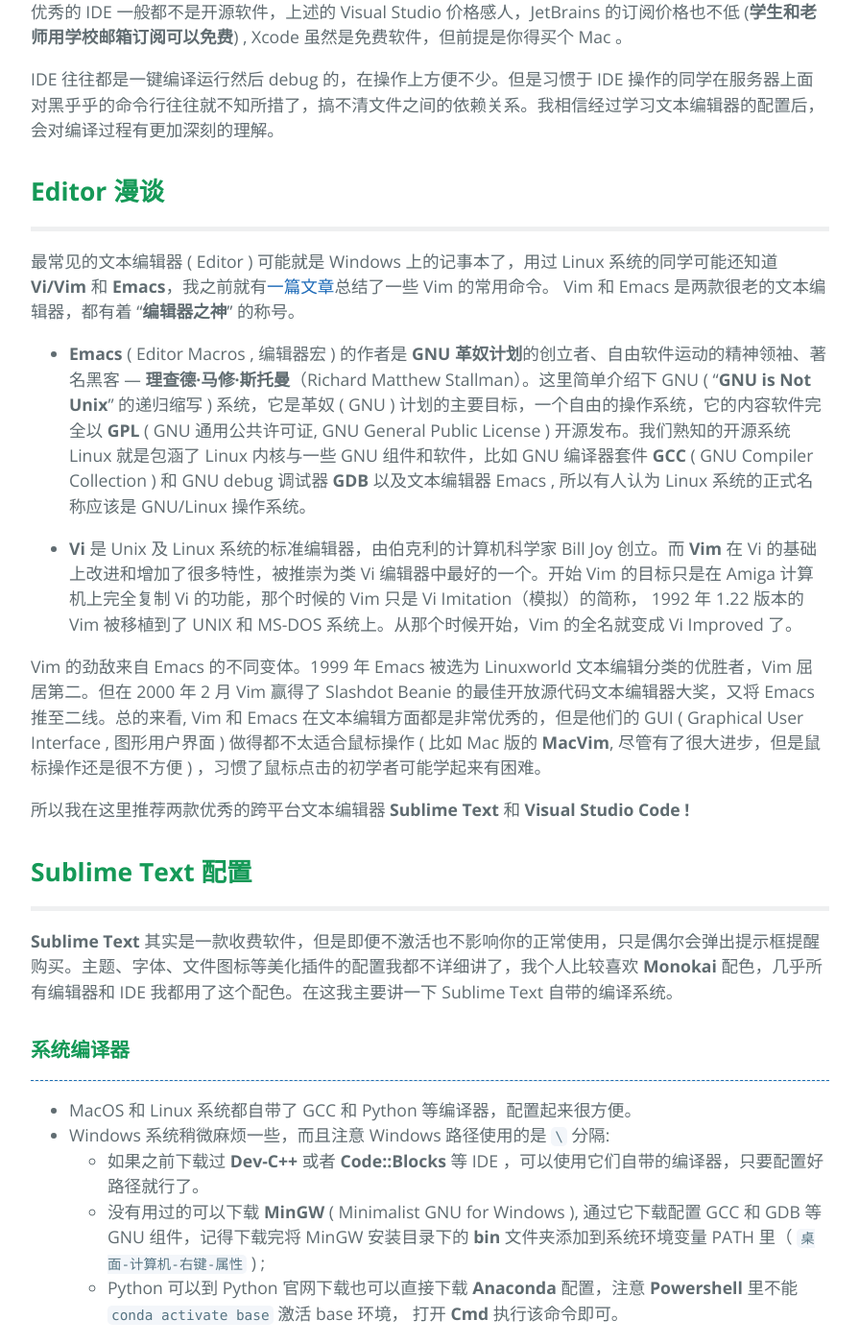
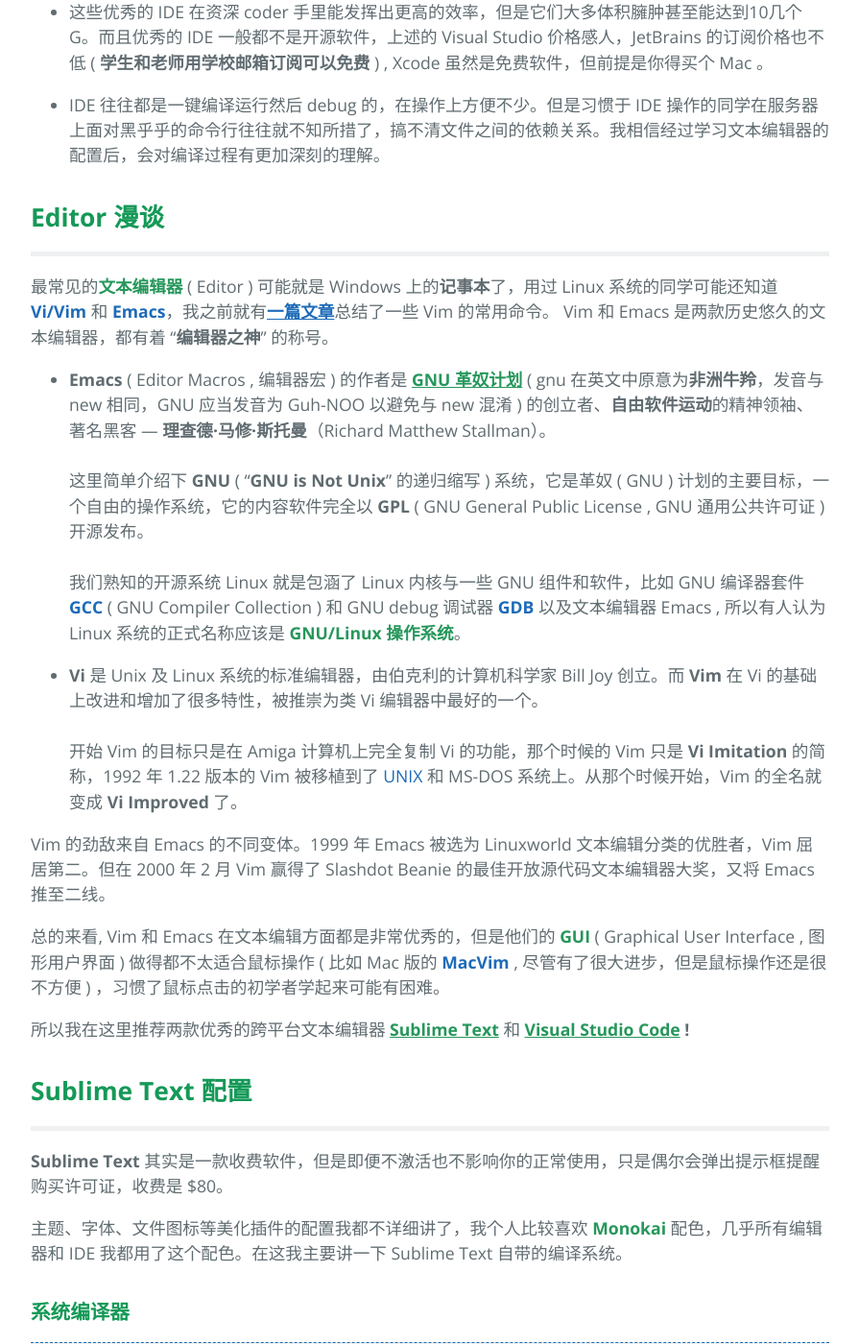
Before and after one commit to wwang721/wwang721.github.io, a Jekyll site: the page built from _posts/2019-8-28-subl_vscode.md, in a window 1280 px wide and 1400 px high, scrolled down 855 px. Shown: the whole window at 96% size, without its empty margins (192-1087 px from the left). Built offline with Jekyll 4.4.1, drawn with Linux system fonts in a browser that asks for light colours; some of the changed text lies outside the part shown.

Commit message:
:pencil:subl&vscode

````diff
--- a/_posts/2019-8-28-subl_vscode.md
+++ b/_posts/2019-8-28-subl_vscode.md
@@ -1,70 +1,81 @@
 ---
 layout: post
-title: "Sublime Text & VS code 配置使用"
+title: "Sublime Text & VS Code 配置使用"
 tagline: "漫谈两款优秀文本编辑器的配置使用..."
 #categories:
 #author: ""
 #meta: ""
 ---
-啰里啰嗦说了一大堆。这篇文章不仅仅是个配置教程，也简单介绍了一些概念并谈了谈我个人的理解。
+啰里啰嗦说了一大堆 ...... 但这篇文章其实不仅仅是个编辑器编程环境的配置教程，也简单介绍了一些常见的概念，并谈了谈我个人对其的理解。
 
 ## **IDE 漫谈**
 
 <hr style="height:5px;" />
 
-对于刚入门的同学来说，集成开发环境 （ **IDE** , Integrated Development Environment ）是一个很好的选择，但是长期使用 IDE 可能会影响我们对文件系统的理解。
+对于刚入门的同学来说，<font color="#26975b"><b>集成开发环境</b></font> ( **IDE** , Integrated Development Environment ) 是一个很好的选择，但是长期使用 IDE 可能会影响我们对文件系统的理解。
 
-* 常见的 IDE 有微软公司 ( Microsoft Inc. ) 的 **Visual Studio** 和苹果公司（ Apple Inc. ）的 **Xcode** , 它们功能丰富各有千秋，但是只能在自家的系统上很好的运行，虽然 Visual Studio 已经有了 MacOS 版本，但那实际上只是个半成品，很多语言都还不支持。
+* 常见的 IDE 有[**微软公司**](https://www.microsoft.com) ( **Microsoft** ***Inc.*** ) 的 [**Visual Studio**](https://www.visualstudio.com) 和[**苹果公司**](https://www.apple.com)（ **Apple** ***Inc.*** ）的 [**Xcode**](https://developer.apple.com/xcode/) , 它们功能丰富各有千秋，但是只能在自家的系统上很好的运行，虽然 Visual Studio 已经有了 MacOS 版本，但那实际上只是个半成品，很多语言都还不支持。
  <br>
  <br>
-* 位于捷克共和国首都布拉格的 **JetBrains** 公司发布的 **CLion、PyCharm、 IntelliJ IDEA** 等跨平台的 IDE ，在 Windows、 MacOS、 Linux 系统上都能很好的运行。
+* 总部位于捷克共和国首都布拉格的 [***JetBrains***](http://www.jetbrains.com) 公司发布的 **[CLion](http://www.jetbrains.com/clion)、[PyCharm](http://www.jetbrains.com/pycharm/)、 [IntelliJ IDEA](http://www.jetbrains.com/idea/)** 等跨平台的 IDE ，在 Windows、 MacOS、 Linux 系统上都能很好的运行。
 
-这些优秀的 IDE 在资深 coder 手里能发挥出更高的效率，但是它们大多体积臃肿甚至能达到10几个G。而且优秀的 IDE 一般都不是开源软件，上述的 Visual Studio 价格感人，JetBrains 的订阅价格也不低 (**学生和老师用学校邮箱订阅可以免费**) , Xcode 虽然是免费软件，但前提是你得买个 Mac 。
+* 这些优秀的 IDE 在资深 coder 手里能发挥出更高的效率，但是它们大多体积臃肿甚至能达到10几个G。而且优秀的 IDE 一般都不是开源软件，上述的 Visual Studio 价格感人，JetBrains 的订阅价格也不低 ( **学生和老师用学校邮箱订阅可以免费** ) , Xcode 虽然是免费软件，但前提是你得买个 Mac 。
 
-IDE 往往都是一键编译运行然后 debug 的，在操作上方便不少。但是习惯于 IDE 操作的同学在服务器上面对黑乎乎的命令行往往就不知所措了，搞不清文件之间的依赖关系。我相信经过学习文本编辑器的配置后，会对编译过程有更加深刻的理解。
+* IDE 往往都是一键编译运行然后 debug 的，在操作上方便不少。但是习惯于 IDE 操作的同学在服务器上面对黑乎乎的命令行往往就不知所措了，搞不清文件之间的依赖关系。我相信经过学习文本编辑器的配置后，会对编译过程有更加深刻的理解。
 
 ## **Editor 漫谈**
 
 <hr style="height:5px;" />
 
-最常见的文本编辑器 ( Editor ) 可能就是 Windows 上的记事本了，用过 Linux 系统的同学可能还知道 **Vi/Vim** 和 **Emacs**，我之前就有[一篇文章]({{ site.url }}/2019/05/21/Vim-notes.html)总结了一些 Vim 的常用命令。
-Vim 和 Emacs 是两款很老的文本编辑器，都有着 “**编辑器之神**” 的称号。
+最常见的<font color="#26975b"><b>文本编辑器</b></font> ( Editor ) 可能就是 Windows 上的**记事本**了，用过 Linux 系统的同学可能还知道 [**Vi/Vim**](https://www.vim.org) 和 [**Emacs**](http://www.gnu.org/software/emacs/)，我之前就有[<u><b>一篇文章</b></u>]({{ site.url }}/2019/05/21/Vim-notes.html)总结了一些 Vim 的常用命令。
+Vim 和 Emacs 是两款历史悠久的文本编辑器，都有着 “**编辑器之神**” 的称号。
 
-* **Emacs** ( Editor Macros , 编辑器宏 ) 的作者是 **GNU 革奴计划**的创立者、自由软件运动的精神领袖、著名黑客 --- **理查德·马修·斯托曼**（Richard Matthew Stallman）。这里简单介绍下 GNU ( "**GNU is Not Unix**" 的递归缩写 ) 系统，它是革奴 ( GNU ) 计划的主要目标，一个自由的操作系统，它的内容软件完全以 **GPL** ( GNU 通用公共许可证, GNU General Public License ) 开源发布。我们熟知的开源系统 Linux 就是包涵了 Linux 内核与一些 GNU 组件和软件，比如 GNU 编译器套件 **GCC** ( GNU Compiler Collection ) 和 GNU debug 调试器 **GDB** 以及文本编辑器 Emacs , 所以有人认为 Linux 系统的正式名称应该是 GNU/Linux 操作系统。
+* **Emacs** ( Editor Macros , 编辑器宏 ) 的作者是 [<font color="#26975b"><b><u>GNU 革奴计划</u></b></font>](http://www.gnu.org) ( gnu 在英文中原意为**非洲牛羚**，发音与 new 相同，GNU 应当发音为 Guh-NOO 以避免与 new 混淆 ) 的创立者、**自由软件运动**的精神领袖、著名黑客 --- **理查德·马修·斯托曼**（Richard Matthew Stallman）。<br><br>这里简单介绍下 **GNU** ( "**GNU is Not Unix**" 的递归缩写 ) 系统，它是革奴 ( GNU ) 计划的主要目标，一个自由的操作系统，它的内容软件完全以 **GPL** ( GNU General Public License , GNU 通用公共许可证 ) 开源发布。<br><br>我们熟知的开源系统 Linux 就是包涵了 Linux 内核与一些 GNU 组件和软件，比如 GNU 编译器套件 [**GCC**](http://gcc.gnu.org) ( GNU Compiler Collection ) 和 GNU debug 调试器 [**GDB**](http://www.gnu.org/s/gdb/) 以及文本编辑器 Emacs , 所以有人认为 Linux 系统的正式名称应该是 <font color="#26975b"><b>GNU/Linux 操作系统</b></font>。
 
-* **Vi** 是 Unix 及 Linux 系统的标准编辑器，由伯克利的计算机科学家 Bill Joy 创立。而 **Vim** 在 Vi 的基础上改进和增加了很多特性，被推崇为类 Vi 编辑器中最好的一个。开始 Vim 的目标只是在 Amiga 计算机上完全复制 Vi 的功能，那个时候的 Vim 只是 Vi Imitation（模拟）的简称， 1992 年 1.22 版本的 Vim 被移植到了 UNIX 和 MS-DOS 系统上。从那个时候开始，Vim 的全名就变成 Vi Improved 了。
+* **Vi** 是 Unix 及 Linux 系统的标准编辑器，由伯克利的计算机科学家 Bill Joy 创立。而 **Vim** 在 Vi 的基础上改进和增加了很多特性，被推崇为类 Vi 编辑器中最好的一个。<br><br>开始 Vim 的目标只是在 Amiga 计算机上完全复制 Vi 的功能，那个时候的 Vim 只是 **Vi Imitation** 的简称，1992 年 1.22 版本的 Vim 被移植到了 [UNIX](http://www.unix.org) 和 MS-DOS 系统上。从那个时候开始，Vim 的全名就变成 **Vi Improved** 了。
 
-Vim 的劲敌来自 Emacs 的不同变体。1999 年 Emacs 被选为 Linuxworld 文本编辑分类的优胜者，Vim 屈居第二。但在 2000 年 2 月 Vim 赢得了 Slashdot Beanie 的最佳开放源代码文本编辑器大奖，又将 Emacs 推至二线。总的来看, Vim 和 Emacs 在文本编辑方面都是非常优秀的，但是他们的 GUI ( Graphical User Interface , 图形用户界面 ) 做得都不太适合鼠标操作 ( 比如 Mac 版的 **MacVim**, 尽管有了很大进步，但是鼠标操作还是很不方便 ) ，习惯了鼠标点击的初学者可能学起来有困难。
+Vim 的劲敌来自 Emacs 的不同变体。1999 年 Emacs 被选为 Linuxworld 文本编辑分类的优胜者，Vim 屈居第二。但在 2000 年 2 月 Vim 赢得了 Slashdot Beanie 的最佳开放源代码文本编辑器大奖，又将 Emacs 推至二线。
 
-所以我在这里推荐两款优秀的跨平台文本编辑器 **Sublime Text** 和 **Visual Studio Code !**
+总的来看, Vim 和 Emacs 在文本编辑方面都是非常优秀的，但是他们的 <font color="#26975b"><b>GUI</b></font> ( Graphical User Interface , 图形用户界面 ) 做得都不太适合鼠标操作 ( 比如 Mac 版的 [**MacVim**](http://www.macvim.org) , 尽管有了很大进步，但是鼠标操作还是很不方便 ) ，习惯了鼠标点击的初学者学起来可能有困难。
+
+所以我在这里推荐两款优秀的跨平台文本编辑器 [<font color="#26975b"><b><u>Sublime Text</u></b></font>](http://www.sublimetext.com) 和 [<font color="#26975b"><b><u>Visual Studio Code</u></b></font>](https://code.visualstudio.com) **!**
 
 ## **Sublime Text 配置**
 
 <hr style="height:5px;" />
 
-**Sublime Text** 其实是一款收费软件，但是即便不激活也不影响你的正常使用，只是偶尔会弹出提示框提醒购买。主题、字体、文件图标等美化插件的配置我都不详细讲了，我个人比较喜欢 **Monokai** 配色，几乎所有编辑器和 IDE 我都用了这个配色。在这我主要讲一下 Sublime Text 自带的编译系统。
+**Sublime Text** 其实是一款收费软件，但是即便不激活也不影响你的正常使用，只是偶尔会弹出提示框提醒购买许可证，收费是 $80。
+
+主题、字体、文件图标等美化插件的配置我都不详细讲了，我个人比较喜欢 <font color="#26975b"><b>Monokai</b></font> 配色，几乎所有编辑器和 IDE 我都用了这个配色。在这我主要讲一下 Sublime Text 自带的编译系统。
+
+<span id="systemCompiler"></span>
 
 ### **系统编译器**
 
 <hr style="height:1px;border:none;border-top:1px dashed #1c6eb4" />
 
 * MacOS 和 Linux 系统都自带了 GCC 和 Python 等编译器，配置起来很方便。
-* Windows 系统稍微麻烦一些，而且注意 Windows 路径使用的是 `\` 分隔:
-	* 如果之前下载过 **Dev-C++** 或者 **Code::Blocks** 等 IDE ，可以使用它们自带的编译器，只要配置好路径就行了。
-	* 没有用过的可以下载 **MinGW** ( Minimalist GNU for Windows ), 通过它下载配置 GCC 和 GDB 等 GNU 组件，记得下载完将 MinGW 安装目录下的 **bin** 文件夹添加到系统环境变量 PATH 里（ `桌面-计算机-右键-属性` ) ;
-	* Python 可以到 Python 官网下载也可以直接下载 **Anaconda** 配置，注意 **Powershell** 里不能 `conda activate base` 激活 base 环境， 打开 **Cmd** 执行该命令即可。
+
+* Windows 系统稍微麻烦一些，而且注意 Windows 路径使用的是<font color="#26975b"><b>反斜杠</b></font> `\` 分隔:
+	* 如果之前下载过 [**Dev-C++**](https://bloodshed-dev-c.en.softonic.com) 或者 [**Code::Blocks**](http://www.codeblocks.org) 等 IDE ，可以使用它们自带的编译器，只要配置好路径就行了。
+
+	* 没有用过 IDE 的同学可以下载 [**MinGW**](http://www.mingw.org) ( Minimalist GNU for Windows ), 通过它下载配置 GCC 和 GDB 等 GNU 组件，记得下载完将 MinGW 安装目录下的 **bin** 文件夹添加到系统环境变量 PATH 里（ `桌面-计算机-右键-属性` ) ;
+
+	* Python 可以到 [***<u>https://www.python.org</u>***](https://www.python.org) 官网下载，也可以直接下载 [**Anaconda**](https://www.anaconda.com) 进行配置，注意在 Windows 的 **PowerShell** 里不能 `conda activate base` 激活 base 环境， 打开 **CMD** 执行该命令即可。
 
 ### **Sublime Text 编译系统**
 
 <hr style="height:1px;border:none;border-top:1px dashed #1c6eb4" />
 
-打开 Sublime Text，选择 `工具-编译系统` 可以看到自带的多种编译系统，其中可能有的能够正常使用，而有的不能，对应的配置文件在安装目录下找到 Packages 文件夹，里面有很多 XXX.sublime-package ( XXX 是对应语言，如 C++、Python 等 ) 文件，这些其实就是 zip 压缩文件，复制一个出来将后缀名改为 .zip 就可以解压看到里面的 XXX.sulime-build 文件。不推荐直接修改自带的编译系统，但是如果自己改过的 .sublime-build 文件想放入 .build-package 可以用 `zip` 命令:
+打开 Sublime Text，选择 `工具-编译系统` 可以看到自带的多种编译系统，其中可能有的能够正常使用，而有的不能，对应的配置文件在安装目录下找到 **Packages** 文件夹，里面有很多 XXX.sublime-package ( XXX 是对应语言，如 C++、Python 等 ) 文件，这些其实就是 **zip** 压缩文件，复制一个出来将后缀名改为 .zip 就可以解压看到里面的 XXX.sulime-build 文件。
+
+一般<font color="#26975b"><b>不推荐直接修改自带的编译系统</b></font>，但是如果想把自己改过的 .sublime-build 文件放入 .build-package 中，可以使用 `zip` 命令:
 
 1. `sudo zip -d XXX.sublime-package XXX.sublime-build`: 删除原有的 .sublime-build 文件;
 2. `sudo zip -g XXX.sublime-package /path/to/XXX.sublime-build`: 将新的 .sublime-build 文件放入;
 3. 重启 Sublime Text 就 OK 了。
 
-我们也可以新建自己的编译系统，选择 `工具-编译系统-编译新系统` 就会生成一个新的 xxx.sublime-build 文件，其实这就是一个 JSON 文件，我给出一个Python编译系统的模板：
+我们也可以<font color="#26975b"><b>新建自己的编译系统</b></font>，选择 `工具-编译系统-编译新系统` 就会生成一个新的 xxx.sublime-build 文件，其实这就是一个 **JSON** ( JavaScript Object Notation , JS 对象简谱 ) 文件，是一种轻量级的数据交换格式。我给出一个 Python 编译系统的模板：
 
 ``` json
 {
@@ -92,29 +103,34 @@
 
 <br>
 
-后面的 “variants” 标签部分其实就是 Sublime Text 的`工具` 选项里编译 ( Compile ) 和运行 ( Run ) 的区别，标签外就是 `编译` 执行的部分, 而 "variant" 内就是 `Run` 执行的部分 （ 当然，对于 Python 这种解释型语言没有什么区别 )。进入 `偏好设置/首选项-浏览程序包` ，打开 User 文件夹就可以找到自定义的编译系统。
+后面的 “**variants**” 标签部分其实就是 Sublime Text 的`工具` 选项里**编译** ( Compile ) 和**运行** ( Run ) 的区别，标签外就是 `编译` 执行的部分, 而 "variant" 内就是 `Run` 执行的部分 （ 当然，对于 Python 这种**解释型**语言没有什么区别 )。进入 `偏好设置/首选项-浏览程序包` ，打开 **User** 文件夹就可以找到<u><b>自定义的编译系统</b></u>。
 
-配置完成后打开想要编译执行的代码，按 `Command/Ctrl+B` 就可以编译，或者按 `Shift+Command/Ctrl+B` 就可以直接运行了。
+配置完成后打开想要编译执行的代码，按 `Command/Ctrl+B` 就可以编译，或者按 `Shift+Command/Ctrl+B` 快捷键就可以直接运行了。
 
 
 ## **Visual Studio Code 配置**
 
 <hr style="height:5px;" />
 
-作为微软公司的开源编辑器，品质质量都很有保障，但配置起来可能会让初学者一头雾水。
-同样，主题、字体、文件图标等美化插件的配置我都不详细讲了，推荐一款 “**Monokai GRS**” 的主题配色，可以直接在拓展应用商店里搜到，如果觉得英文界面有困难，可以在拓展应用商店里下载 "**Chinese (Simplified) Language Pack for Visual Studio Code**" 微软官方汉化插件进行汉化。
+**Visual Studio Code** 作为微软公司的**开源**编辑器，不仅名字继承于微软的 IDE **Visual Studio** ，图标也和 Visual Studio 很相似。微软出品的产品质量都很有保障，但配置起来可能会让初学者一头雾水。
 
-简单谈谈 VS Code 的设置，它的设置使用的都是 JSON 文件，按照 **用户设置-工作区设置-文件夹设置** 分级，越后优先级越高，后一级会覆盖前一级的设置。更改设置后会在工作文件夹中生成一个 **.vscode** 文件夹，里面有一个 **setting.json** 文件，它就是你的文件夹设置。
+同样，主题、字体、文件图标等美化插件的配置我都不详细讲了，推荐一款 “**Monokai GRS**” 的主题配色，可以直接在 Visual Studio Code 内嵌的**拓展应用商店**里搜到。如果觉得英文 **UI** ( User Interface , 用户界面 ) 使用起来有困难，可以在拓展应用商店里下载微软官方汉化插件 "**Chinese (Simplified) Language Pack for Visual Studio Code**" 进行汉化。
+
+简单谈谈 VS Code 的设置，微软最近的产品设置使用的都是 JSON 文件，按照 **用户设置-工作区设置-文件夹设置** 分级，越往后优先级越高，后一级会覆盖前一级的设置。更改设置后会在工作文件夹中生成一个 **.vscode** 隐藏文件夹，里面有一个 **settings.json** 文件，这就是你的文件夹设置文件。
 
 ### **Visual Studio Code 编译配置**
 
 <hr style="height:1px;border:none;border-top:1px dashed #1c6eb4" />
 
-在 VS Code 中编译运行程序，同样首先得配置好系统的编译器和 debug 工具。配置好后用 VS Code 打开工作文件夹和代码，选择 `终端-配置任务`，对于 C/C++ 可以直接选择 `C/C++: g++ build active file`, VS Code 会在 .vscode 中生成一个 **task.json** 文件，我们几乎不用去更改它。对于 Python 代码，则只能选择 `使用模板创建task.json文件-Others`生成 task.json 文件，这样得到的基本配置为：
+在 VS Code 中编译运行程序，同样首先得配置好系统的编译器和 debug 工具，在上面关于 Sublime Text 的部分中[**已经说过**](#systemCompiler "系统编译器")，这里不再赘述。
+
+配置好后用 VS Code 打开工作文件夹和代码，选择 `终端-配置任务`，对于 C/C++ 可以直接选择 `C/C++: g++ build active file` , VS Code 会在 .vscode 中自动生成一个 **task.json** 文件，我们几乎不用去更改它。
+
+对于 Python 代码，则只能选择 `使用模板创建task.json文件-Others` 生成 task.json 文件，这样得到的基本配置文件为：
 
 ``` json
 {
-    // See https://go.microsoft.com/fwlink/?LinkId=733558
+    // See https://go.microsoft.com
     // for the documentation about the tasks.json format
     "version": "2.0.0",
     "tasks": [
@@ -131,7 +147,7 @@
 
 ``` json
 {
-    // See https://go.microsoft.com/fwlink/?LinkId=733558
+    // See https://go.microsoft.com
     // for the documentation about the tasks.json format
     "version": "2.0.0",
     "tasks": [
@@ -148,25 +164,25 @@
 }
 ```
 
-其中 "label" 标签大致就是任务名称，最重要的是在 “command” 里正确配置编译器路径，并且给 “**args**” ( **arguments** ) 标签里加上一些 -flag，根据需要自行确定。
+其中 "**label**" 标签大致就是任务名称，最重要的是在 “**command**” 里正确配置编译器路径，并且给 “**args**” ( **arguments** ) 标签里加上一些 -flag，根据需要自行确定 ( `${file}` 代表当前程序的文件名 ) 。
 
 <br>
 <img src='https://raw.githubusercontent.com/NoNo721/Pictures/master/arrow.png' alt="arrow" title="right arrow" style='float:left; width:30px;height:10 px'/>
-这里简单谈谈 **arg** 这个变量名，我们经常在 C/C++ 里看到：
+这里简单谈谈 <font color="#26975b"><b>arg</b></font> 这个变量名，我们经常在 C/C++ 里看到：
 
 ``` cpp
 int main(int argc, char *argv[])
 ```
 其中 **argc** 代表传入 main 函数的参数个数，即 **argument count** ;
-而 **argv** 代表传入main函数的参数序列或指针，即 **argument vector** 。
+而 **argv** 代表传入 main 函数的参数序列或指针，即 **argument vector** 。
 
 <br>
 
-保存配置后选择 `终端-配置默认生成任务`，选择更名后的 “label” , VS Code 会自动在 task.json 里添加一小段代码变成：
+保存配置后选择 `终端-配置默认生成任务`，选择更名后的 task “label” , VS Code 会自动在 task.json 里添加一小段 "**group**" 设置分组的代码：
 
 ``` json
 {
-    // See https://go.microsoft.com/fwlink/?LinkId=733558
+    // See https://go.microsoft.com
     // for the documentation about the tasks.json format
     "version": "2.0.0",
     "tasks": [
@@ -186,21 +202,47 @@
     ]
 }
 ```
-这个操作其实就是将当前 task 分入 build 分组，然后我们用 `Shift+Command/Ctrl+B` 快捷键就会默认执行这个 task 了。
+这个操作其实就是将当前 task 分入 **build** 分组，使用 `Shift+Command/Ctrl+B` 快捷键会默认执行 build 分组中的 task 。
 
 ### **Visual Studio Code 调试配置**
 
 <hr style="height:1px;border:none;border-top:1px dashed #1c6eb4" />
 
-完成 task.json 配置后，选择 `调试-打开配置`，对于 C/C++ 直接选择 `C++ (GDB/LLDB)` 就会在 .vscode 文件夹里生成 **launch.json** 文件，我们也几乎不用去更改它。对于 Python 代码， 这回也有 `Python File` 这个选项了，也可以自动生成 launch.json 文件。在编译后我们按 `F5` 就可以进行 debug 了， 不需要使用插件，VS Code 就支持在每一行的行号前的空位直接**左键**设置断点，调试起来很方便。
+* 完成 task.json 配置后，选择 `调试-打开配置`，对于 C/C++ 直接选择 `C++ (GDB/LLDB)` 就会在 .vscode 文件夹里生成 **launch.json** 文件，我们几乎也不用去更改它。
 
-### **Code Runner**
+* 对于 Python 代码， 这回也有 `Python File` 这个选项了，也可以自动生成 launch.json 文件。
+
+编译后 ( 对于 python 这种解释型语言不需要编译 ) 我们按 `F5` 就可以进行 debug 了。 不需要使用插件，VS Code 就支持在每一行的行号前的空位处直接鼠标**左键**设置<font color="#26975b"><b>断点</b></font> ( **breakpoint** ) ，调试起来很方便。
+
+### **Code Runner 插件**
 
 <hr style="height:1px;border:none;border-top:1px dashed #1c6eb4" />
 
-对于一些很简单的程序，如果不需要 debug ，只要直接运行就可以的，我们只需要在拓展应用商店里下载 “**Code Runner**” 插件。下载完后， VS Code 的右上方就会出现一个代表**运行** ( Run ) 的三角形图标, 直接左键点击就可以执行了。
+对于一些很简单的程序，如果不需要 debug 可以直接运行，我们只需要在**拓展应用商店**里下载 “**Code Runner**” 插件。下载完成后， VS Code 的界面右上方就会出现一个代表**运行** ( Run ) 的**三角形图标**， 直接左键点击就可以执行了。
 
+也可以在 settings.json 中进行自定义设置:
+``` json
+{
+    ...,
 
+    // Set the executor of each language.
+    "code-runner.executorMap": {
+        "cpp": "cd $dir && g++ *.cpp -o $fileNameWithoutExt && $dir$fileNameWithoutExt",
+        "python": "python -u",
+        ...
+    },
+
+    ...
+}
+```
+
+## **结语**
+
+<hr style="height:5px;" />
+
+到此 **Sublime Text** 和 **Visual Studio Code** 两款编辑器的编程环境配置差不多就已经完成了，更多高级的设置和功能需要在日常使用中慢慢学习探索。
+
+按着这个过程一路配置下来应该也不会是一帆风顺的，边琢磨边实验可以加深对其的理解，希望各位都会有所收获。🎉 🎉 🎉
 
 
 &ensp;
````
